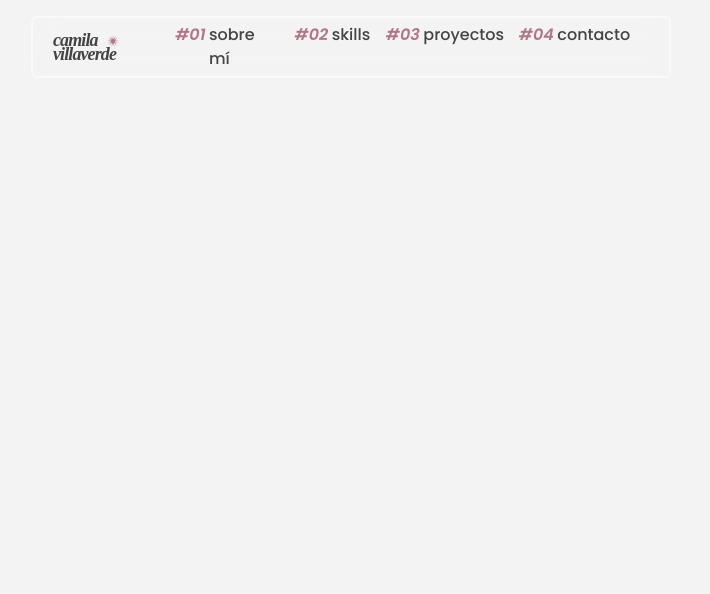
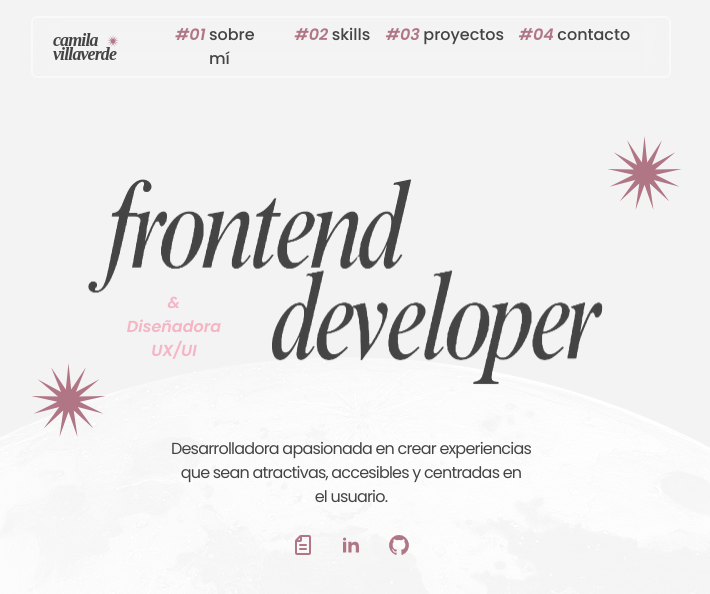
Before and after one commit to camyael/portfolio-2.0, a React (Vite) app: page / in a window 1280 px wide. Shown: the top 594 px of the page, without its empty margins (289-999 px from the left). Built offline with nearby package versions, Linux system fonts and the light colour scheme.

Commit message:
banner e iconos agregados

```diff
--- /dev/null
+++ b/src/assets/icons/Curriculum.tsx
@@ -0,0 +1,15 @@
+import { type FunctionComponent } from "react";
+import { IICons } from "../../interfaces";
+
+interface Props {
+    svg: IICons
+}
+
+const Curriculum: FunctionComponent<Props> = ({ svg }) => (
+    <svg className="w-6 h-6 text-gray-800 dark:text-white" aria-hidden="true" xmlns="http://www.w3.org/2000/svg" width={svg.width} height={svg.height} fill="none" viewBox="0 0 24 24">
+    <path stroke={svg.stroke} strokeLinecap="round" strokeLinejoin="round" strokeWidth="2" d="M10 3v4a1 1 0 0 1-1 1H5m4 8h6m-6-4h6m4-8v16a1 1 0 0 1-1 1H6a1 1 0 0 1-1-1V7.914a1 1 0 0 1 .293-.707l3.914-3.914A1 1 0 0 1 9.914 3H18a1 1 0 0 1 1 1Z"/>
+  </svg>
+
+)
+
+export default Curriculum;
--- /dev/null
+++ b/src/assets/icons/Github.tsx
@@ -0,0 +1,14 @@
+import { type FunctionComponent } from "react";
+import { IICons } from "../../interfaces";
+
+interface Props {
+  svg: IICons
+}
+
+const GithubIcon:FunctionComponent<Props> = ({ svg }) => (
+  <svg className="w-6 h-6 text-gray-800 dark:text-white" aria-hidden="true" xmlns="http://www.w3.org/2000/svg" width={svg.width} height={svg.height} fill={svg.fill} viewBox="0 0 24 24">
+    <path fill-rule="evenodd" d="M12.006 2a9.847 9.847 0 0 0-6.484 2.44 10.32 10.32 0 0 0-3.393 6.17 10.48 10.48 0 0 0 1.317 6.955 10.045 10.045 0 0 0 5.4 4.418c.504.095.683-.223.683-.494 0-.245-.01-1.052-.014-1.908-2.78.62-3.366-1.21-3.366-1.21a2.711 2.711 0 0 0-1.11-1.5c-.907-.637.07-.621.07-.621.317.044.62.163.885.346.266.183.487.426.647.71.135.253.318.476.538.655a2.079 2.079 0 0 0 2.37.196c.045-.52.27-1.006.635-1.37-2.219-.259-4.554-1.138-4.554-5.07a4.022 4.022 0 0 1 1.031-2.75 3.77 3.77 0 0 1 .096-2.713s.839-.275 2.749 1.05a9.26 9.26 0 0 1 5.004 0c1.906-1.325 2.74-1.05 2.74-1.05.37.858.406 1.828.101 2.713a4.017 4.017 0 0 1 1.029 2.75c0 3.939-2.339 4.805-4.564 5.058a2.471 2.471 0 0 1 .679 1.897c0 1.372-.012 2.477-.012 2.814 0 .272.18.592.687.492a10.05 10.05 0 0 0 5.388-4.421 10.473 10.473 0 0 0 1.313-6.948 10.32 10.32 0 0 0-3.39-6.165A9.847 9.847 0 0 0 12.007 2Z" clip-rule="evenodd"/>
+  </svg>
+)
+
+export default GithubIcon;
--- /dev/null
+++ b/src/assets/icons/Linkedin.tsx
@@ -0,0 +1,15 @@
+import { FunctionComponent } from "react";
+import { IICons } from "../../interfaces";
+
+interface Props {
+    svg: IICons
+}
+
+const Linkedin: FunctionComponent<Props> = ({ svg }) => (
+    <svg className="w-6 h-6 text-gray-800 dark:text-white" aria-hidden="true" xmlns="http://www.w3.org/2000/svg" width={svg.width} height={svg.height} fill={svg.fill} viewBox="0 0 24 24">
+        <path fill-rule="evenodd" d="M12.51 8.796v1.697a3.738 3.738 0 0 1 3.288-1.684c3.455 0 4.202 2.16 4.202 4.97V19.5h-3.2v-5.072c0-1.21-.244-2.766-2.128-2.766-1.827 0-2.139 1.317-2.139 2.676V19.5h-3.19V8.796h3.168ZM7.2 6.106a1.61 1.61 0 0 1-.988 1.483 1.595 1.595 0 0 1-1.743-.348A1.607 1.607 0 0 1 5.6 4.5a1.601 1.601 0 0 1 1.6 1.606Z" clip-rule="evenodd"/>
+        <path d="M7.2 8.809H4V19.5h3.2V8.809Z"/>
+    </svg>
+)
+
+export default Linkedin;
--- /dev/null
+++ b/src/assets/icons/index.ts
@@ -0,0 +1,3 @@
+export { default as Curriculum } from './Curriculum';
+export { default as Github } from './Github';
+export { default as Linkedin } from './Linkedin';
--- /dev/null
+++ b/src/components/Banner/Banner.tsx
@@ -0,0 +1,38 @@
+import banner from '../../assets/background/banner.png'
+import { Curriculum, Github, Linkedin } from '../../assets/icons';
+import start from '../../assets/stars/star2.svg'
+
+const Banner = () => (
+    <div className="mt-[6rem] h-[80vh] relative pt-9">
+        <div className="h-[100%] bg-moon bg-cover bg-top mix-blend-screen">
+        </div>
+        <div className='absolute top-5 w-full'>
+            <div className='w-1/12 mb-[-3%] ml-[70%]'>
+                <img className='text-end' width={75} src={start}/>
+            </div>
+            <img className='w-2/4 mx-auto' src={banner}/>
+            <div className='text-pink-secondary text-center font-semibold italic w-1/12 mt-[-8%] ml-[32%]'>
+                <span>&</span>
+                <p>Diseñadora</p>
+                <p>UX/UI</p>
+            </div>
+            <div className='w-1/12 ml-[25%]'>
+                <img width={75} src={start}/>
+            </div>
+            <p className='w-2/6 px-8 text-center mx-auto text-[1rem] tracking-tighter'>Desarrolladora apasionada en crear experiencias que sean atractivas, accesibles y centradas en el usuario.</p>
+            <div className='flex justify-center gap-x-6 mt-6'>
+                <a href="" target='_blank'>
+                    <Curriculum svg={{width: 24, height: 24, stroke:'#B17686'}} />
+                </a>
+                <a href="" target='_blank'>
+                    <Linkedin svg={{width: 24, height: 24, fill:'#B17686'}} />
+                </a>
+                <a href="https://github.com/camyael" target='_blank'>
+                    <Github svg={{width: 24, height: 24, fill:'#B17686'}} />
+                </a>
+            </div>
+        </div>
+    </div>
+)
+
+export default Banner;
--- a/src/components/Navbar/Navbar.tsx
+++ b/src/components/Navbar/Navbar.tsx
@@ -4,7 +4,7 @@
 import NavbarItem from "./NavbarItem";
 
 const Navbar: FunctionComponent = () => (
-    <nav className="fixed top-4 left-0 right-0 flex justify-center items-center  py-[5px] w-[50%] mx-auto backdrop-filter backdrop-blur-md border-from-white border-2 rounded-md">
+    <nav className="fixed top-4 left-0 right-0 z-50 flex justify-center items-center  py-[5px] w-[50%] mx-auto backdrop-filter backdrop-blur-md border-from-white border-2 rounded-md">
         <Logo/>
         <div className='flex gap-[16px] px-[40px]'>
             {
--- a/src/components/index.ts
+++ b/src/components/index.ts
@@ -1,2 +1,3 @@
+export { default as Banner } from './Banner/Banner';
 export { default as Logo } from './Logo/Logo';
 export { default as Navbar } from './Navbar/Navbar';
--- a/src/global.css
+++ b/src/global.css
@@ -13,11 +13,18 @@
     display: block;
     height: auto;
     max-width: 100%;
+    pointer-events: none;
 }
 
 body {
     margin: 0;
     min-height: 100dvh;
+    -webkit-touch-callout: none; /* iOS Safari */
+    -webkit-user-select: none; /* Safari */
+    -khtml-user-select: none; /* Konqueror HTML */
+    -moz-user-select: none; /* Firefox */
+    -ms-user-select: none; /* Internet Explorer/Edge */
+    user-select: none; /* Non-prefixed version, currently                           supported by Chrome and Opera */
 }
 
 h1,h2,h3,h4,h5,h6 {
--- /dev/null
+++ b/src/interfaces/icons.interface.ts
@@ -0,0 +1,6 @@
+export interface IICons {
+    width: number,
+    height: number,
+    fill?: string,
+    stroke?: string
+}
--- a/src/interfaces/index.ts
+++ b/src/interfaces/index.ts
@@ -1 +1,2 @@
+export * from './icons.interface';
 export * from './navbarItem.interface';
--- a/src/pages/Portfolio.tsx
+++ b/src/pages/Portfolio.tsx
@@ -1,9 +1,10 @@
 import { type FunctionComponent } from "react"
-import { Navbar } from "../components"
+import { Banner, Navbar } from "../components"
 
 const Portfolio: FunctionComponent = () => (
     <div className="bg-gray min-h-[100vh] font-secundary text-black pt-5 relative">
         <Navbar/>
+        <Banner/>
     </div>
 )
 
--- a/tailwind.config.js
+++ b/tailwind.config.js
@@ -19,7 +19,11 @@
       'main': ['Times New Roman'],
       'secundary': ['Poppins','sans-serif']
     },
-    extend: {},
+    extend: {
+      backgroundImage: {
+        'moon': "url('/src/assets/background/moon.png')"
+      }
+    },
   },
   plugins: [],
 }
```
Also changed, not shown: src/assets/background/banner.png (added), src/assets/background/moon.png (added).
